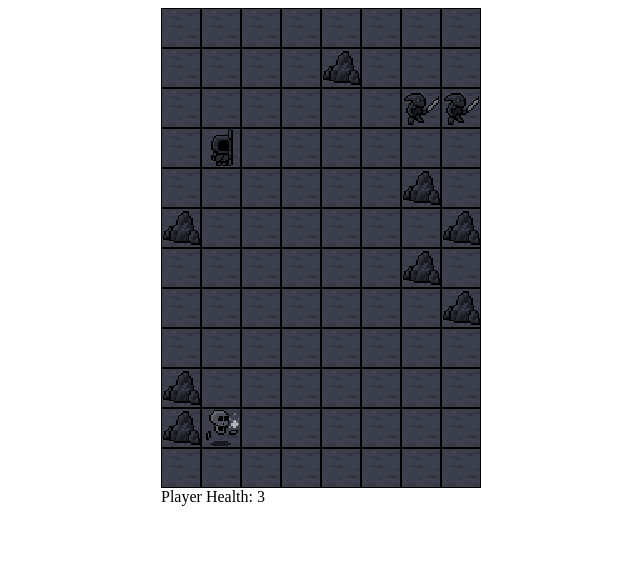
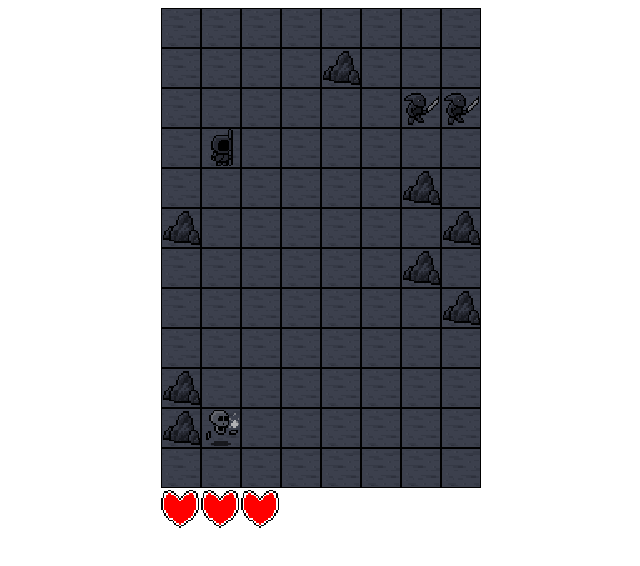
Before and after one commit to klope3/react-turn-based-game, a React (Vite) app: page / in a window 1280 px wide. Shown: the top 566 px of the page, without its empty margins (319-959 px from the left). Built offline with nearby package versions, Linux system fonts and the light colour scheme.

Commit message:
Add basic health display

```diff
--- a/src/App.tsx
+++ b/src/App.tsx
@@ -4,6 +4,7 @@ import { Grid } from "./components/Grid/Grid";
 import { displayWidth } from "./constants";
 import { useSelector } from "react-redux/es/exports";
 import { GameState } from "./types/gameStateTypes";
+import { HealthDisplay } from "./components/UI/HealthDisplay";
 
 function App() {
   const style = {
@@ -19,7 +20,12 @@ function App() {
           <Character key={char.id} data={char} />
         ))}
         <Grid />
-        {player && <div>Player Health: {player.health}</div>}
+        {player && (
+          <HealthDisplay
+            healthCapacity={player.healthCapacity}
+            healthCurrent={player.health}
+          />
+        )}
         {!player && <div>GAME OVER</div>}
       </div>
     </>
--- /dev/null
+++ b/src/components/UI/HealthDisplay.css
@@ -0,0 +1,4 @@
+.health-display {
+  display: flex;
+  flex-wrap: wrap;
+}
--- /dev/null
+++ b/src/components/UI/HealthDisplay.tsx
@@ -0,0 +1,43 @@
+import { displayWidth, gameBoardCellsX } from "../../constants";
+import { ui } from "../../data/assetPaths";
+import "./HealthDisplay.css";
+
+type HealthDisplayProps = {
+  healthCapacity: number;
+  healthCurrent: number;
+};
+
+export function HealthDisplay({
+  healthCapacity,
+  healthCurrent,
+}: HealthDisplayProps) {
+  const squareSize = displayWidth / gameBoardCellsX;
+  const baseStyle = {
+    width: `${squareSize}px`,
+    height: `${squareSize}px`,
+  };
+  const fullStyle = {
+    ...baseStyle,
+    backgroundImage: `url("${ui.heartFull}")`,
+  };
+  const emptyStyle = {
+    ...baseStyle,
+    backgroundImage: `url("${ui.heartEmpty}")`,
+  };
+  const fullHearts = Array.from({ length: healthCurrent }, (_) => 0);
+  const emptyHearts = Array.from(
+    { length: healthCapacity - healthCurrent },
+    (_) => 0
+  );
+  return (
+    <div className="health-display">
+      {fullHearts.map((_) => (
+        <div className="stretch-bg pixelate" style={fullStyle}></div>
+      ))}
+      {emptyHearts.length > 0 &&
+        emptyHearts.map((_) => (
+          <div className="stretch-bg pixelate" style={emptyStyle}></div>
+        ))}
+    </div>
+  );
+}
--- a/src/data/assetPaths.ts
+++ b/src/data/assetPaths.ts
@@ -1,6 +1,7 @@
 const assetPath = "/src/assets";
 const charPath = `${assetPath}/characters`;
 const envPath = `${assetPath}/environment`;
+const uiPath = `${assetPath}/ui`;
 
 export const characters = {
   player: `${charPath}/player.png`,
@@ -14,3 +15,8 @@ export const environment = {
   objRock1: `${envPath}/obj_rock1.png`,
   bomb: `${envPath}/bomb.png`,
 };
+
+export const ui = {
+  heartFull: `${uiPath}/heart_full.png`,
+  heartEmpty: `${uiPath}/heart_empty.png`,
+};
--- a/src/generate/characters.ts
+++ b/src/generate/characters.ts
@@ -14,6 +14,7 @@ export function generateCharacters(cells: Cell[], seed: number) {
     enemyData: getEnemyData("none"),
     curCellIndex: Math.floor(mulberry32(seed) * cells.length),
     health: playerHealthStart,
+    healthCapacity: playerHealthStart,
     id: getNewId(),
     timer: 0,
   };
@@ -42,6 +43,7 @@ export function generateCharacters(cells: Cell[], seed: number) {
     const newCharacter: CharacterState = {
       curCellIndex: validIndices[randIndex],
       health: 1,
+      healthCapacity: 1,
       enemyData: getEnemyData(randType),
       id: getNewId(),
       timer: 0,
--- a/src/redux/cloners.ts
+++ b/src/redux/cloners.ts
@@ -5,6 +5,7 @@ export function cloneCharacters(state: GameState): CharacterState[] {
     enemyData: char.enemyData,
     curCellIndex: char.curCellIndex,
     health: char.health,
+    healthCapacity: char.healthCapacity,
     id: char.id,
     timer: char.timer,
   }));
--- a/src/types/gameStateTypes.ts
+++ b/src/types/gameStateTypes.ts
@@ -9,6 +9,7 @@ export type CharacterState = {
   enemyData: EnemyData;
   curCellIndex: number;
   health: number;
+  healthCapacity: number;
   id: number;
   timer: number;
 };
```
Also changed, not shown: src/assets/ui/heart_empty.png (added), src/assets/ui/heart_full.png (added).
